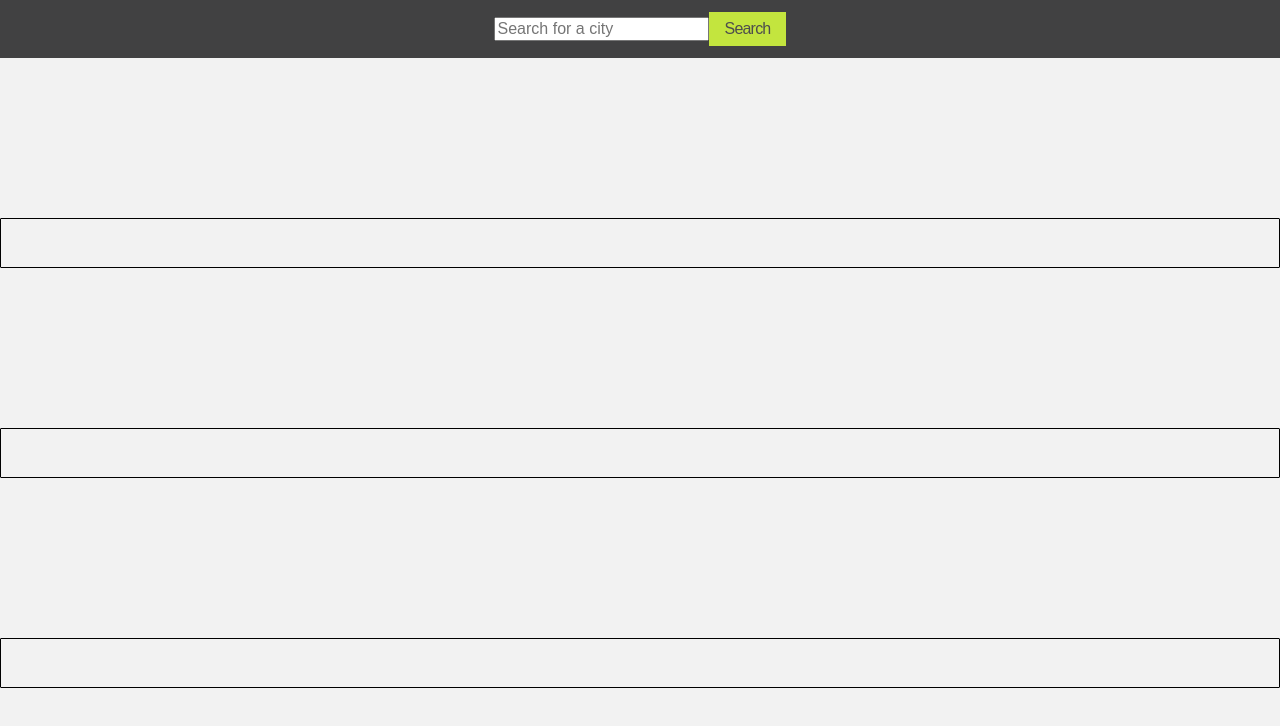
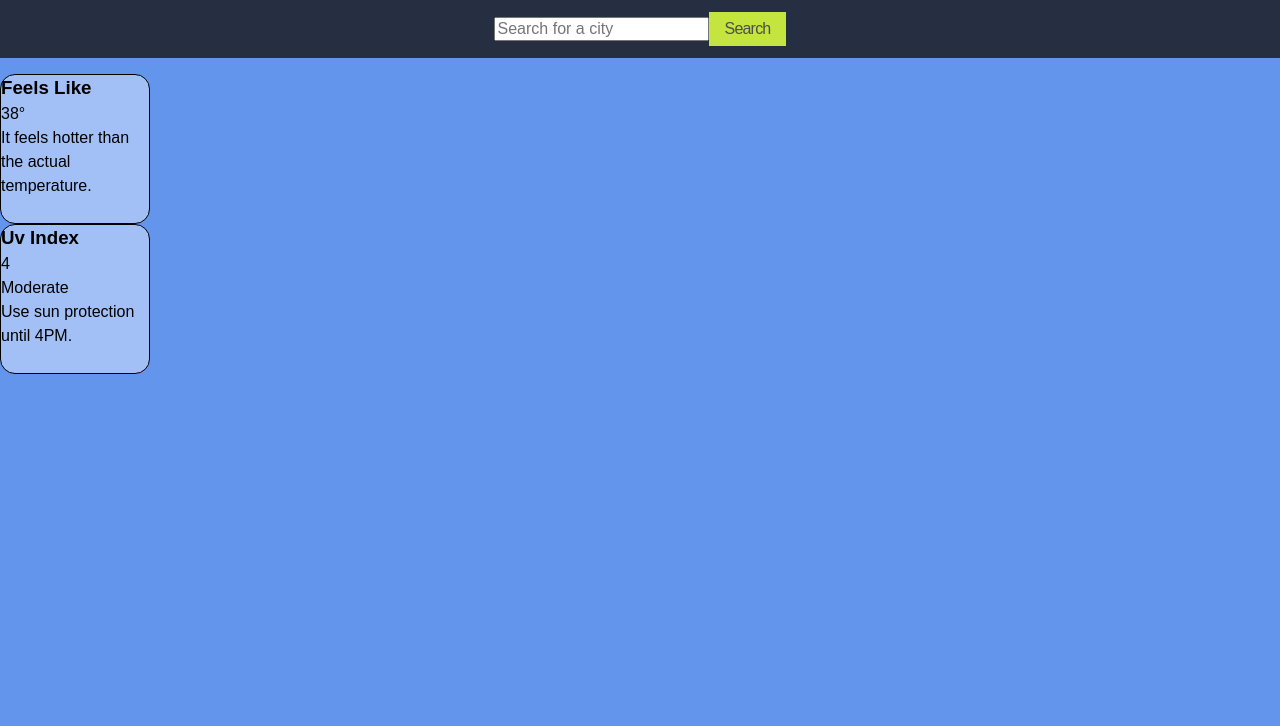
Before and after one commit to gyonshayel/weather-app, a website built with Vite: page index.html in a window 1280 px wide. Built offline with nearby package versions, Linux system fonts and the light colour scheme; a web font is replaced by a local one.

Commit message:
Add some html into a component

```diff
--- a/index.html
+++ b/index.html
@@ -30,9 +30,21 @@
     </header>
     <main id="weather-app">
       <section class="weather-data container"></section>
-      <section class="empty container section"></section>
-      <section class="empty container section"></section>
-      <section class="empty container section"></section>
+      <component-card
+        selector="feels-like"
+        title="Feels Like"
+        data1="38°"
+        data2=""
+        data3="It feels hotter than the actual temperature."
+      ></component-card>
+      <component-card
+        selector="uv-index"
+        title="Uv Index"
+        data1="4"
+        data2="Moderate"
+        data3="Use sun protection until 4PM."
+      ></component-card>
+      <script src="/src/components.js"></script>
     </main>
     <footer></footer>
     <script type="module" src="/src/main.js"></script>
--- /dev/null
+++ b/src/components.js
@@ -0,0 +1,23 @@
+// component-card
+class ComponentCard extends HTMLElement {
+  connectedCallback() {
+    const selector = this.getAttribute("selector");
+    const title = this.getAttribute("title");
+    const data1 = this.getAttribute("data1");
+    const data2 = this.getAttribute("data2");
+    const data3 = this.getAttribute("data3");
+
+    this.innerHTML = `
+      <section class="${selector}">
+        <div class="component">
+          <h3 class="component-title">${title}</h3>
+          <p class="component-data1">${data1}</p>
+          <p class="component-data2">${data2}</p>
+          <p class="component-data3">${data3}</p>
+        </div>
+      </section>
+    `;
+  }
+}
+customElements.define("component-card", ComponentCard);
+// fill these variables from the attribute values in html. For the attribute values in the html tag, use javascript to dynamically add attribute and value.
--- a/src/main.js
+++ b/src/main.js
@@ -2,6 +2,7 @@ import "../styles/modern-normalize.css";
 import "../styles/style.css";
 import "../styles/components/header.css";
 import "../styles/components/weather-data.css";
+import "../styles/components/components.css";
 import "../styles/utils.css";
 
 const searchBtn = document.getElementById("search-btn");
--- /dev/null
+++ b/styles/components/components.css
@@ -0,0 +1,7 @@
+.component {
+  height: 150px;
+  width: 150px;
+  border-radius: 15px;
+  border: 1px solid black;
+  background-color: hsla(100, 100%, 100%, 0.4);
+}
--- a/styles/style.css
+++ b/styles/style.css
@@ -59,7 +59,8 @@ html {
 
 body {
   font-family: var(--font-family-text);
-  background-color: var(--color-middle);
+  /* background-color: var(--color-middle); */
+  background-color: cornflowerblue;
 }
 
 img,
```
